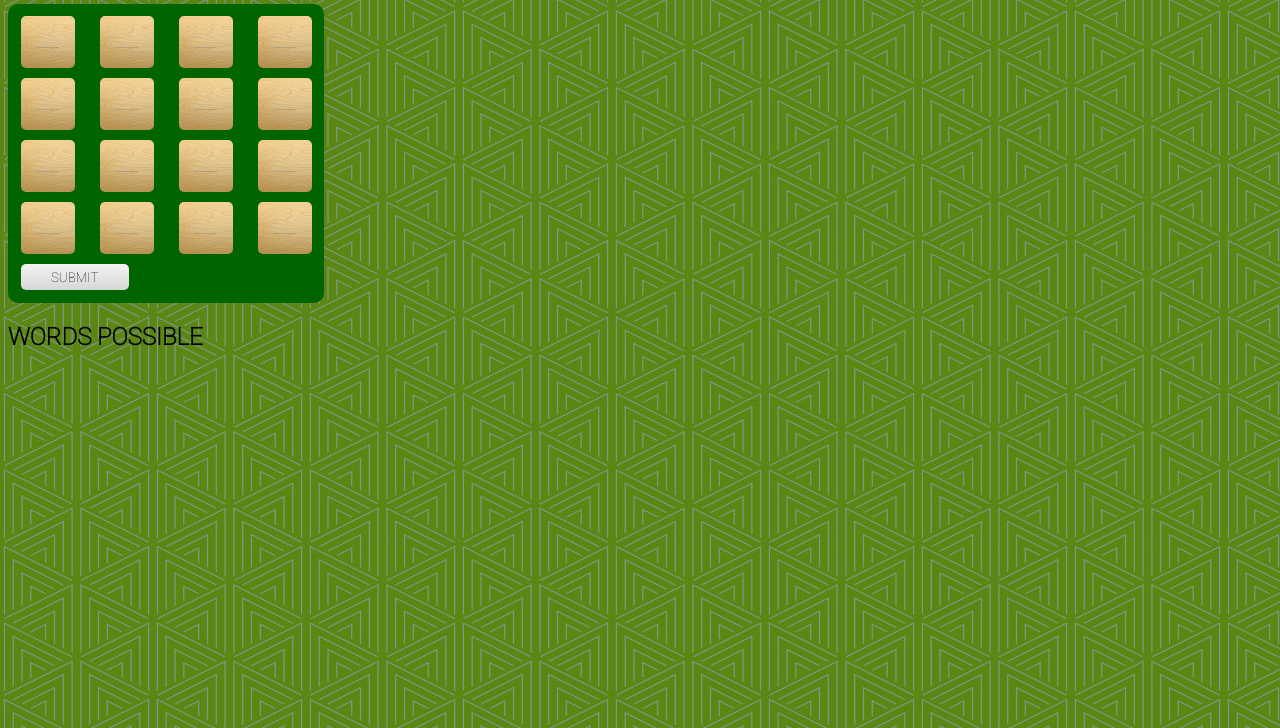
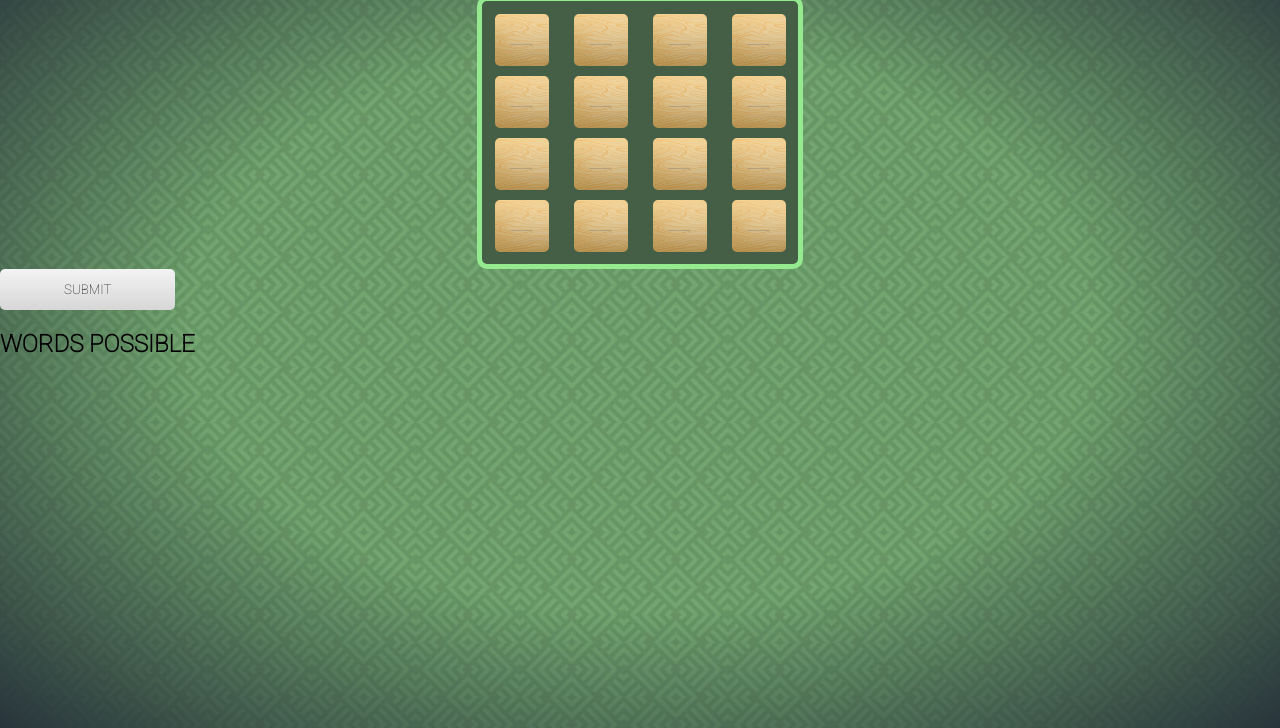
Before and after one commit to IsaacYu15/WordHuntSolver, a website: page index.html in a window 1280 px wide. Shown: the part 72-800 px from the top of the page. Drawn offline with Linux system fonts and the light colour scheme; a web font is replaced by a local one.

Commit message:
feat: more css in background

```diff
--- a/app.js
+++ b/app.js
@@ -113,6 +113,13 @@ const getWord = (path, grid) => {
 
 const verifyList = (list) => {
 
+    const element = document.getElementById("wordsPossible");
+
+    //clear all previously add children
+    while (element.firstChild) {
+        element.removeChild(element.lastChild);
+    }
+
     for (const words of list) {
 
         if (words.length > 2) {
@@ -123,7 +130,6 @@ const verifyList = (list) => {
                 const node = document.createTextNode(words.toString());
 
                 para.appendChild(node);
-                const element = document.getElementById("wordsPossible");
                 element.appendChild(para);
             }
 
--- a/index.html
+++ b/index.html
@@ -16,8 +16,6 @@
         <section id="header" >
             <h2>WORD HUNT SOLVER</h2>
         </section>
-
-        <div id ="contents">
 
         <section id ="inputGrids">
 
@@ -39,10 +37,10 @@
 
             </script>
 
-                <button id="userInput" onclick ="initGrid()">SUBMIT</button>
         </section>
 
-        </div>
+
+        <button id="userInput" onclick ="initGrid()">SUBMIT</button>
 
         <section id="wordsPossible">
             <h2>WORDS POSSIBLE</h2>
--- a/style.css
+++ b/style.css
@@ -1,9 +1,19 @@
+html {
+    min-height: 100%;
+    margin: 0;
+ }
+
 body {
     font-family: 'Roboto', sans-serif;
 
-    background: transparent;
-    background-image: linear-gradient(rgba(1, 50, 32, 0.5), rgba(1, 50, 32, 0.5)), url("./Assets/background.jpg");
-    background-repeat: repeat;
+    background-image:
+    radial-gradient(ellipse at center, rgba(181,189,200,0) 0%,rgba(130,140,149,0) 50%,rgba(40,52,59,1) 100%),
+    url("./Assets/backgroundTile.PNG");
+
+    background-repeat: no-repeat, repeat;
+
+    min-height: 100%;
+    margin: 0;
 
 }
 
@@ -29,32 +39,15 @@ button {
     border-width: 0;
     border-radius: 5px;
 
-    padding-top: 10%;
-    padding-bottom: 10%;
-    padding-left: 100%;
-    padding-right: 100%;
+    padding-top: 1%;
+    padding-bottom: 1%;
+    padding-left: 5%;
+    padding-right: 5%;
 
     display:flex;
     justify-content: center;
 
     font-family: 'Roboto', sans-serif;
-
-}
-
-
-#contents{
-    background-color: darkgreen;
-
-    padding: 1% 1% 1% 1%;
-
-    border-radius: 10px;
-
-    display: flex;
-    flex-direction: column;
-
-    justify-content: center;
-
-    width: fit-content;
 
 }
 
@@ -70,4 +63,14 @@ button {
     grid-template-rows: 0.05fr 0.05fr 0.05fr 0.05fr;
 
     grid-gap: 10px 25px;
+
+    background-color: rgb(69,95,70);
+    padding: 1% 1% 1% 1%;
+
+    border-radius: 10px;
+    border: 5px solid rgba(149,233,142);
+
+    width: fit-content;
+    margin: auto; /*center automatically*/
+
 }
```
Also changed, not shown: Assets/backgroundTile.PNG (added). Lines whose indentation alone changed are shown as unchanged.
